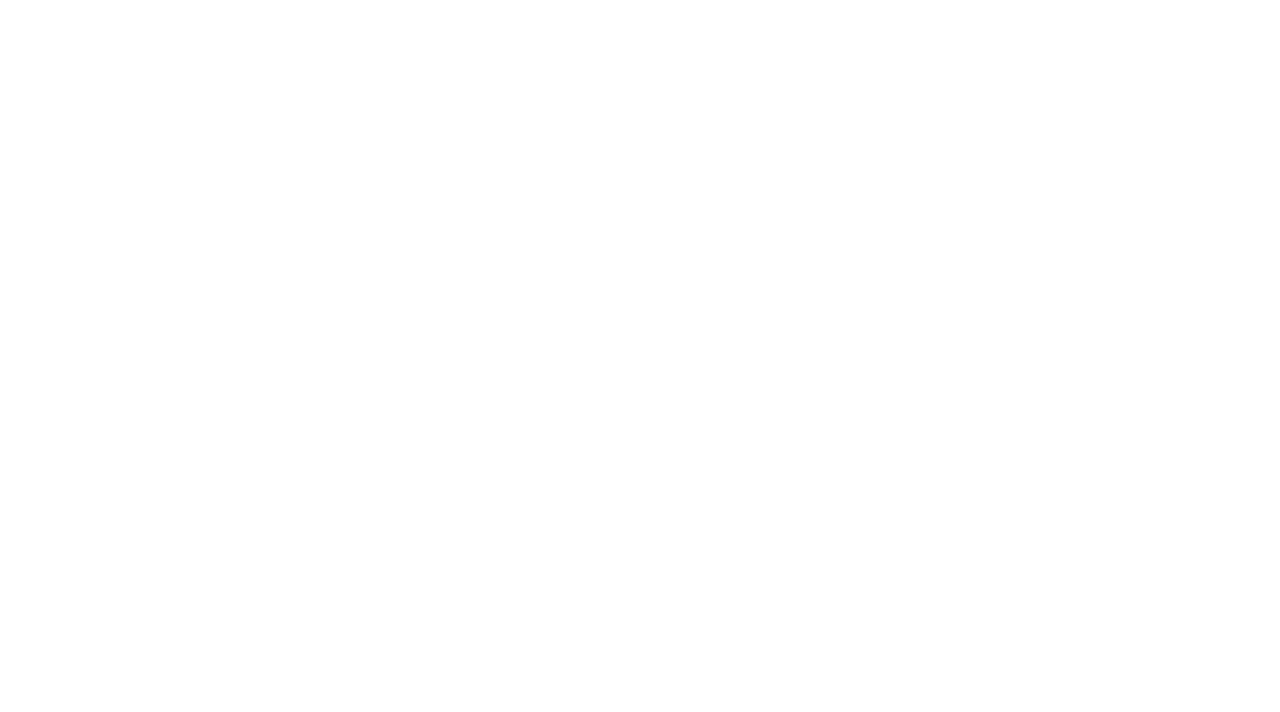
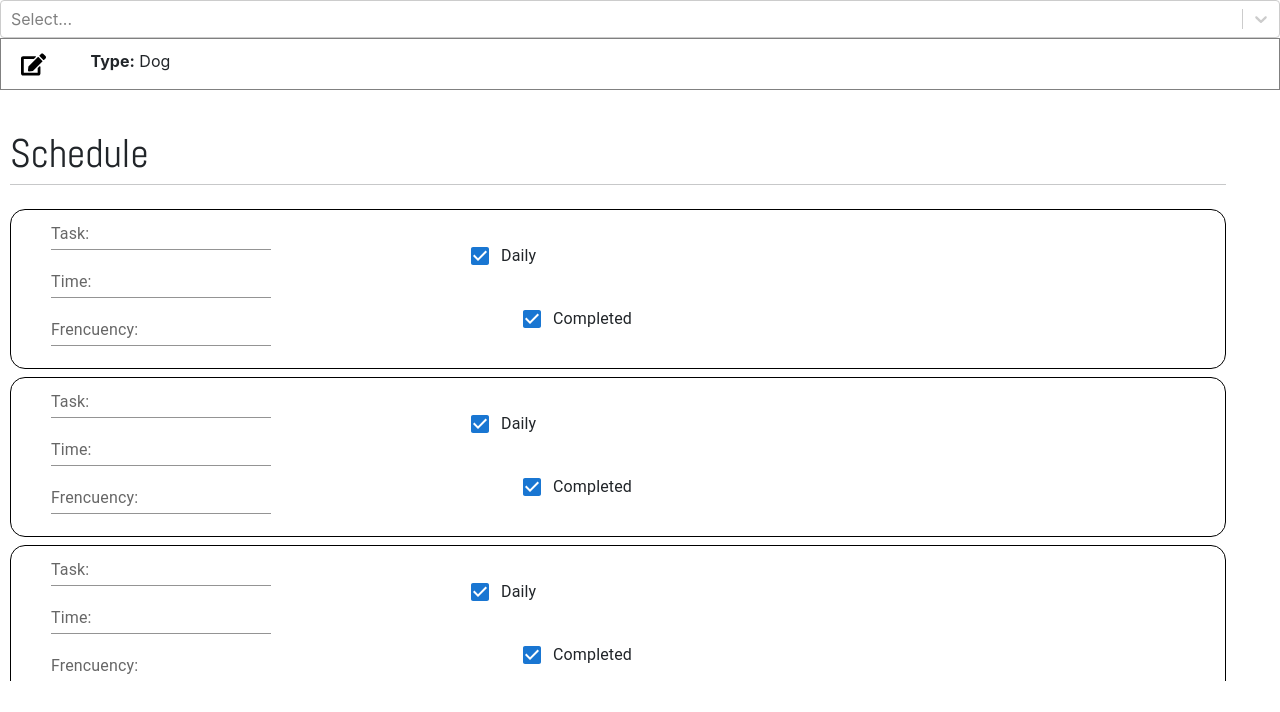
Before and after one commit to ZachGleason/Pets-Application, a React (Create React App) app in the folder client/: page /schedule in a window 1280 px wide. Before the commit this address had no page. Shown: the top 712 px of the page. Built offline with nearby package versions, Linux system fonts and the light colour scheme.

Commit message:
textfields and checkboxes

```diff
--- a/client/package.json
+++ b/client/package.json
@@ -23,7 +23,7 @@
     "web-vitals": "^2.1.4"
   },
   "scripts": {
-    "start": "react-scripts --openssl-legacy-provider start",
+    "start": "react-scripts start",
     "build": "react-scripts build",
     "test": "react-scripts test",
     "eject": "react-scripts eject"
--- a/client/src/App.js
+++ b/client/src/App.js
@@ -4,6 +4,8 @@ import './App.css';
 import Login from './Pages/Login.jsx';
 import Register from './Pages/Register.jsx';
 import Dashboard from './Pages/Dashboard.jsx';
+import General from './Components/General';
+import Schedule from './Components/Schedule';
 
 
 function App() {
@@ -13,6 +15,9 @@ function App() {
         <Route path='/' element={ <Login /> }/>
         <Route path='/register' element={ <Register /> }/>
         <Route path='/dashboard' element={ <Dashboard /> }/>
+        <Route path='/general' element={ <General /> }/>
+        <Route path='/schedule' element={ <Schedule /> }/>
+
       </Routes>
     </BrowserRouter>
   );
--- a/client/src/Components/Schedule.jsx
+++ b/client/src/Components/Schedule.jsx
@@ -2,6 +2,9 @@ import React from 'react';
 import Select from 'react-select';
 import { FaEdit } from "react-icons/fa";
 import Button from '@mui/material/Button';
+import Checkbox from '@mui/material/Checkbox';
+import TextField from '@mui/material/TextField';
+import { FormControl, FormControlLabel } from '@mui/material';
 
 const Schedule = () => {
 
@@ -27,20 +30,72 @@ const Schedule = () => {
     </div>
     <div style={{height: 480, overflow: "scroll"}}>
         {/* Map out all of the scheduled boxes for the selected pet */}
-        {/* Meantime these are hardcoded boxes to display what should be expected */}
-        <div style={{ width: "95%", height: 110, border: "1px solid black", borderRadius: 15, marginLeft: 10, marginTop: 8 }}>
+        <div style={{ width: "95%", height: 160, border: "1px solid black", borderRadius: 15, marginLeft: 10, marginTop: 8 }}>
+        <TextField id="standard-basic" label="Task:" variant="standard" sx={{mb:1, ml:5, mt:-1}} />
+        <br/>
+        <TextField id="standard-basic" label="Time:" variant="standard" sx={{mb:1, ml:5, mt:-1}}/>
+        <br/>
+        <TextField id="standard-basic" label="Frencuency:" variant="standard" sx={{mb:1, ml:5, mt:-1}}/>
+        <FormControlLabel sx={{mt:2, ml:30, mt:-1, width: "30%"}} control={
+        <Checkbox defaultChecked />
+        }
+        label="Completed" />
+        <br/>
+        <FormControlLabel sx={{mt:-28, ml: 56, width: "30%"}} control={
+        <Checkbox defaultChecked />
+        }
+        label="Daily" />
 
         </div>
-        <div style={{ width: "95%", height: 110, border: "1px solid black", borderRadius: 15, marginLeft: 10, marginTop: 8 }}>
+        <div style={{ width: "95%", height: 160, border: "1px solid black", borderRadius: 15, marginLeft: 10, marginTop: 8 }}>
+        <TextField id="standard-basic" label="Task:" variant="standard" sx={{mb:1, ml:5, mt:-1}} />
+        <br/>
+        <TextField id="standard-basic" label="Time:" variant="standard" sx={{mb:1, ml:5, mt:-1}}/>
+        <br/>
+        <TextField id="standard-basic" label="Frencuency:" variant="standard" sx={{mb:1, ml:5, mt:-1}}/>
+        <FormControlLabel sx={{mt:2, ml:30, mt:-1, width: "30%"}} control={
+        <Checkbox defaultChecked />
+        }
+        label="Completed" />
+        <br/>
+        <FormControlLabel sx={{mt:-28, ml: 56, width: "30%"}} control={
+        <Checkbox defaultChecked />
+        }
+        label="Daily" />
 
         </div>
-        <div style={{ width: "95%", height: 110, border: "1px solid black", borderRadius: 15, marginLeft: 10, marginTop: 8 }}>
+        <div style={{ width: "95%", height: 160, border: "1px solid black", borderRadius: 15, marginLeft: 10, marginTop: 8 }}>
+        <TextField id="standard-basic" label="Task:" variant="standard" sx={{mb:1, ml:5, mt:-1}} />
+        <br/>
+        <TextField id="standard-basic" label="Time:" variant="standard" sx={{mb:1, ml:5, mt:-1}}/>
+        <br/>
+        <TextField id="standard-basic" label="Frencuency:" variant="standard" sx={{mb:1, ml:5, mt:-1}}/>
+        <FormControlLabel sx={{mt:2, ml:30, mt:-1, width: "30%"}} control={
+        <Checkbox defaultChecked />
+        }
+        label="Completed" />
+        <br/>
+        <FormControlLabel sx={{mt:-28, ml: 56, width: "30%"}} control={
+        <Checkbox defaultChecked />
+        }
+        label="Daily" />
 
         </div>
-        <div style={{ width: "95%", height: 110, border: "1px solid black", borderRadius: 15, marginLeft: 10, marginTop: 8 }}>
-
-        </div>
-        <div style={{ width: "95%", height: 110, border: "1px solid black", borderRadius: 15, marginLeft: 10, marginTop: 8 }}>
+        <div style={{ width: "95%", height: 160, border: "1px solid black", borderRadius: 15, marginLeft: 10, marginTop: 8 }}>
+        <TextField id="standard-basic" label="Task:" variant="standard" sx={{mb:1, ml:5, mt:-1}} />
+        <br/>
+        <TextField id="standard-basic" label="Time:" variant="standard" sx={{mb:1, ml:5, mt:-1}}/>
+        <br/>
+        <TextField id="standard-basic" label="Frencuency:" variant="standard" sx={{mb:1, ml:5, mt:-1}}/>
+        <FormControlLabel sx={{mt:2, ml:30, mt:-1, width: "30%"}} control={
+        <Checkbox defaultChecked />
+        }
+        label="Completed" />
+        <br/>
+        <FormControlLabel sx={{mt:-28, ml: 56, width: "30%"}} control={
+        <Checkbox defaultChecked />
+        }
+        label="Daily" />
 
         </div>
     </div>
```
